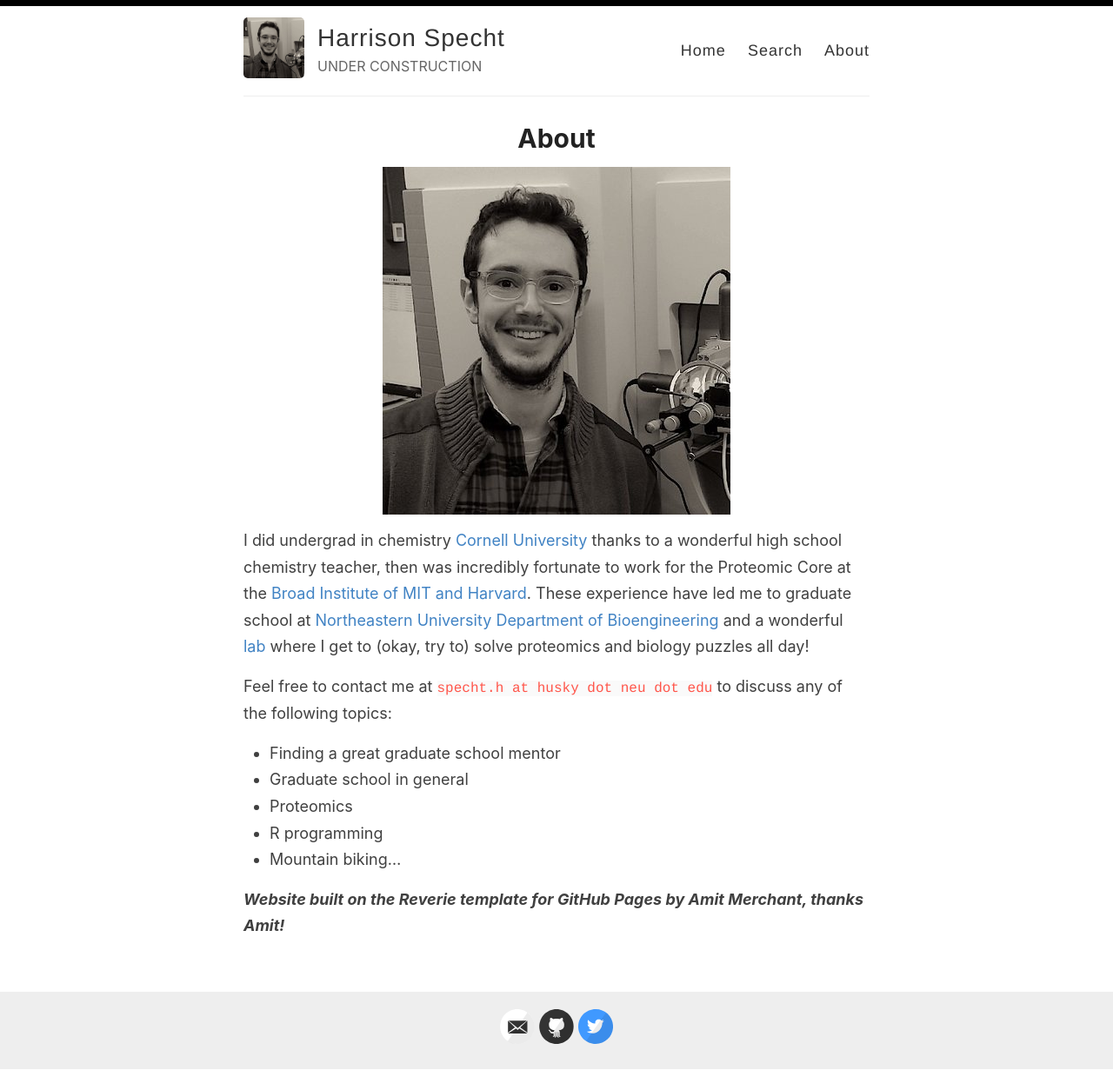
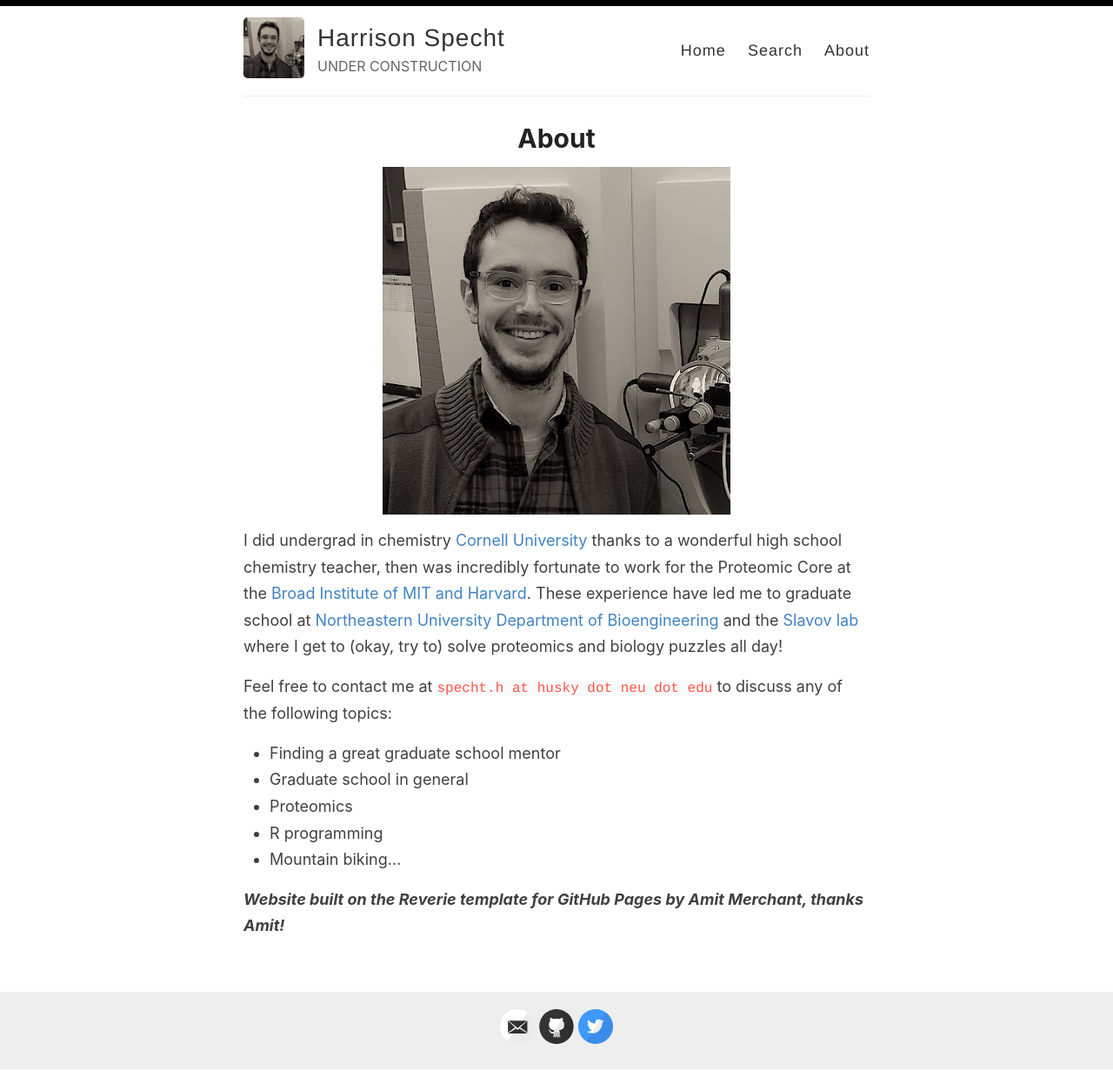
Before and after one commit to hspekt/site, a Jekyll site: the page built from _pages/about.md, in a window 1280 px wide. Shown: the whole page at 87% size. Built offline with Jekyll 4.4.1, drawn with Linux system fonts in a browser that asks for light colours.

Commit message:
Update about.md

```diff
--- a/_pages/about.md
+++ b/_pages/about.md
@@ -4,10 +4,10 @@
 permalink: /about/
 ---
 
-![about-picture](/images/image-hs.jpg){:.about-picture}
+![](/images/image-hs.jpg)
 
 
-I did undergrad in chemistry [Cornell University](http://www.cornell.edu) thanks to a wonderful high school chemistry teacher, then was incredibly fortunate to work for the Proteomic Core at the [Broad Institute of MIT and Harvard](https://www.broadinstitute.org). These experience have led me to graduate school at [Northeastern University Department of Bioengineering](http://www.bioe.neu.edu/) and a wonderful [lab](https://slavovlab.net/index.html) where I get to (okay, try to) solve proteomics and biology puzzles all day!
+I did undergrad in chemistry [Cornell University](http://www.cornell.edu) thanks to a wonderful high school chemistry teacher, then was incredibly fortunate to work for the Proteomic Core at the [Broad Institute of MIT and Harvard](https://www.broadinstitute.org). These experience have led me to graduate school at [Northeastern University Department of Bioengineering](http://www.bioe.neu.edu/) and the [Slavov lab](https://slavovlab.net/index.html) where I get to (okay, try to) solve proteomics and biology puzzles all day!
 
 Feel free to contact me at `specht.h at husky dot neu dot edu` to discuss any of the following topics:
 
```
